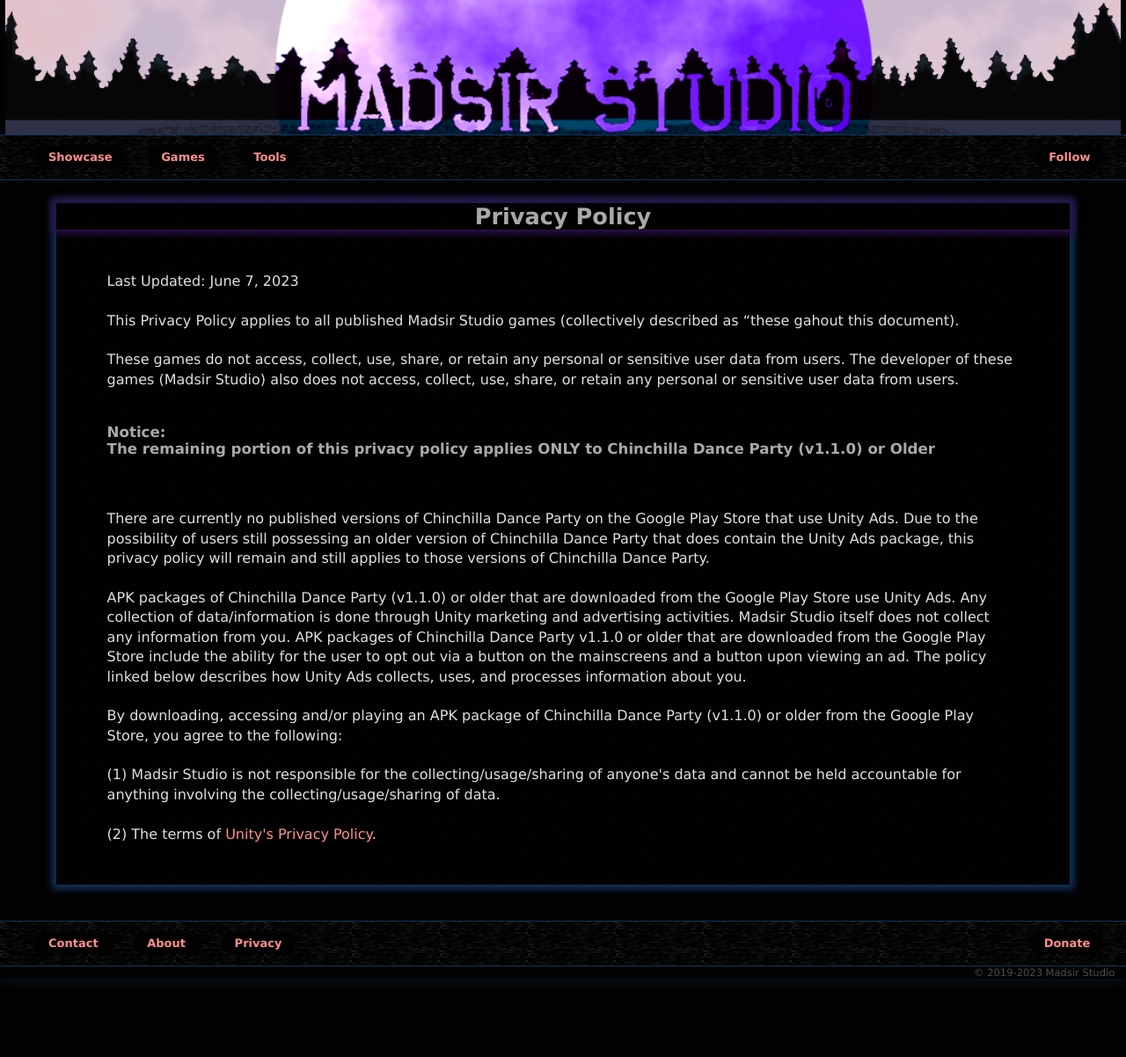
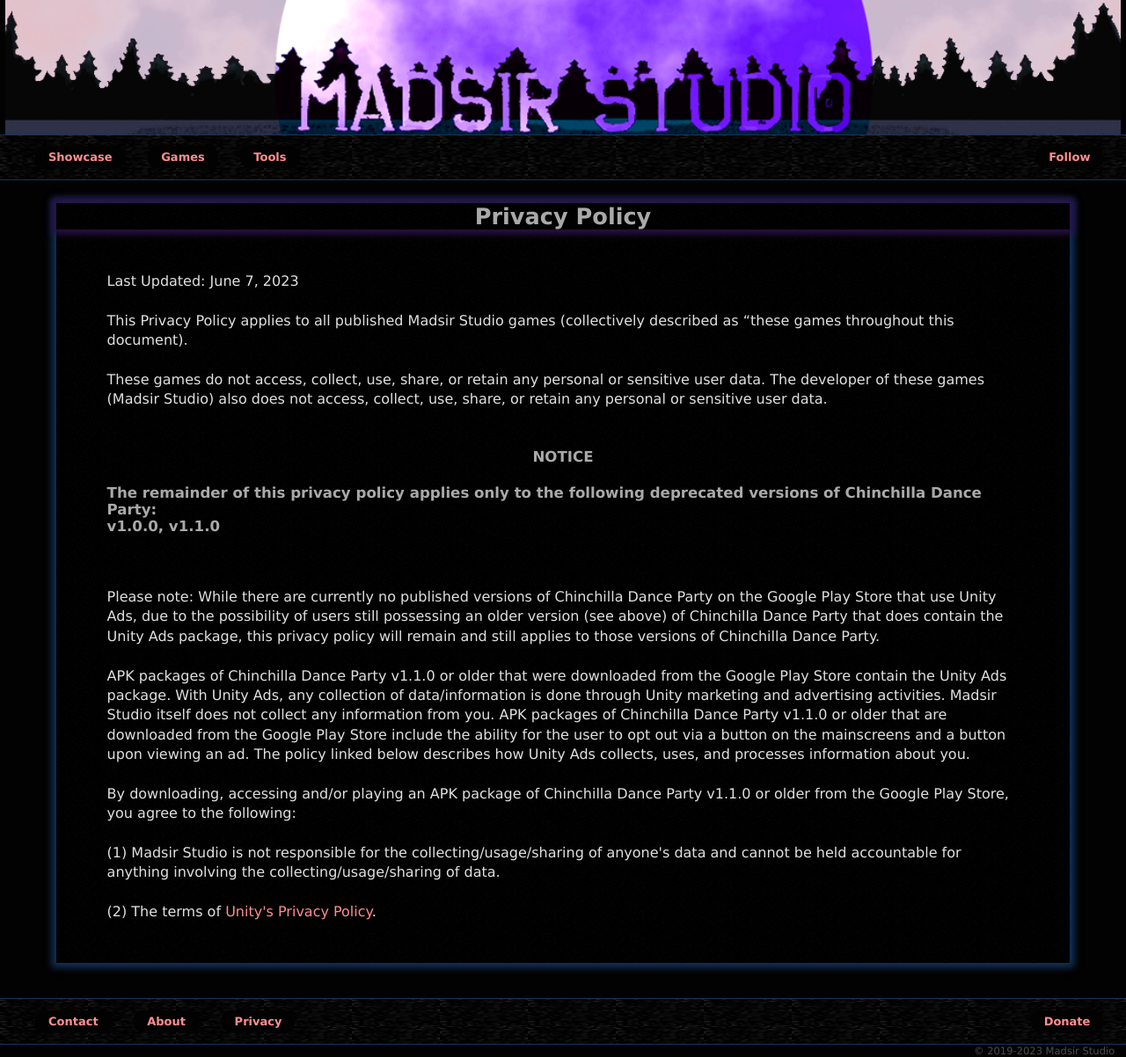
Before and after one commit to Madsir/madsirstudio.github.io, a Jekyll site: the page built from privacy/index.html, in a window 1280 px wide. Shown: the whole page at 88% size. Built offline with Jekyll 4.4.1, drawn with Linux system fonts in a browser that asks for light colours; before the commit the page ends 1113 px from its top, so only the background shows below that.

Commit message:
Update index.html

```diff
--- a/privacy/index.html
+++ b/privacy/index.html
@@ -32,22 +32,24 @@
     			<p>Last Updated: June 7, 2023
 	    	<br>
 		<br>
-		        This Privacy Policy applies to all published Madsir Studio games (collectively described as “these gahout this document).
+		        This Privacy Policy applies to all published Madsir Studio games (collectively described as “these games throughout this document).
 		<br>
 		<br>
-			These games do not access, collect, use, share, or retain any personal or sensitive user data from users. The developer of these games (Madsir Studio) also does not access, collect, use, share, or retain any personal or sensitive user data from users.
+			These games do not access, collect, use, share, or retain any personal or sensitive user data. The developer of these games (Madsir Studio) also does not access, collect, use, share, or retain any personal or sensitive user data.
 		<br>
 		<br>
 			</p>
-			<h2>
-	   		Notice:<br>The remaining portion of this privacy policy applies ONLY to Chinchilla Dance Party (v1.1.0) or Older</h2><br><br><p>
-			There are currently no published versions of Chinchilla Dance Party on the Google Play Store that use Unity Ads. Due to the possibility of users still possessing an older version of Chinchilla Dance Party that does contain the Unity Ads package, this privacy policy will remain and still applies to those versions of Chinchilla Dance Party.
+			<h4>NOTICE</h4>
+			<h2>The remainder of this privacy policy applies only to the following deprecated versions of Chinchilla Dance Party:<br>
+			v1.0.0, v1.1.0</h2>
+			<br><br><p>
+			Please note: While there are currently no published versions of Chinchilla Dance Party on the Google Play Store that use Unity Ads, due to the possibility of users still possessing an older version (see above) of Chinchilla Dance Party that does contain the Unity Ads package, this privacy policy will remain and still applies to those versions of Chinchilla Dance Party.
 	    	<br>
 		<br>
-			APK packages of Chinchilla Dance Party (v1.1.0) or older that are downloaded from the Google Play Store use Unity Ads. Any collection of data/information is done through Unity marketing and advertising activities. Madsir Studio itself does not collect any information from you. APK packages of Chinchilla Dance Party v1.1.0 or older that are downloaded from the Google Play Store include the ability for the user to opt out via a button on the mainscreens and a button upon viewing an ad. The policy linked below describes how Unity Ads collects, uses, and processes information about you.
+			APK packages of Chinchilla Dance Party v1.1.0 or older that were downloaded from the Google Play Store contain the Unity Ads package. With Unity Ads, any collection of data/information is done through Unity marketing and advertising activities. Madsir Studio itself does not collect any information from you. APK packages of Chinchilla Dance Party v1.1.0 or older that are downloaded from the Google Play Store include the ability for the user to opt out via a button on the mainscreens and a button upon viewing an ad. The policy linked below describes how Unity Ads collects, uses, and processes information about you.
 		<br>
 		<br>
-			By downloading, accessing and/or playing an APK package of Chinchilla Dance Party (v1.1.0) or older from the Google Play Store, you agree to the following:
+			By downloading, accessing and/or playing an APK package of Chinchilla Dance Party v1.1.0 or older from the Google Play Store, you agree to the following:
         		<br><br>
         		(1) Madsir Studio is not responsible for the collecting/usage/sharing of anyone's data and cannot be held accountable for anything involving the collecting/usage/sharing of data.
 		<br>
```
